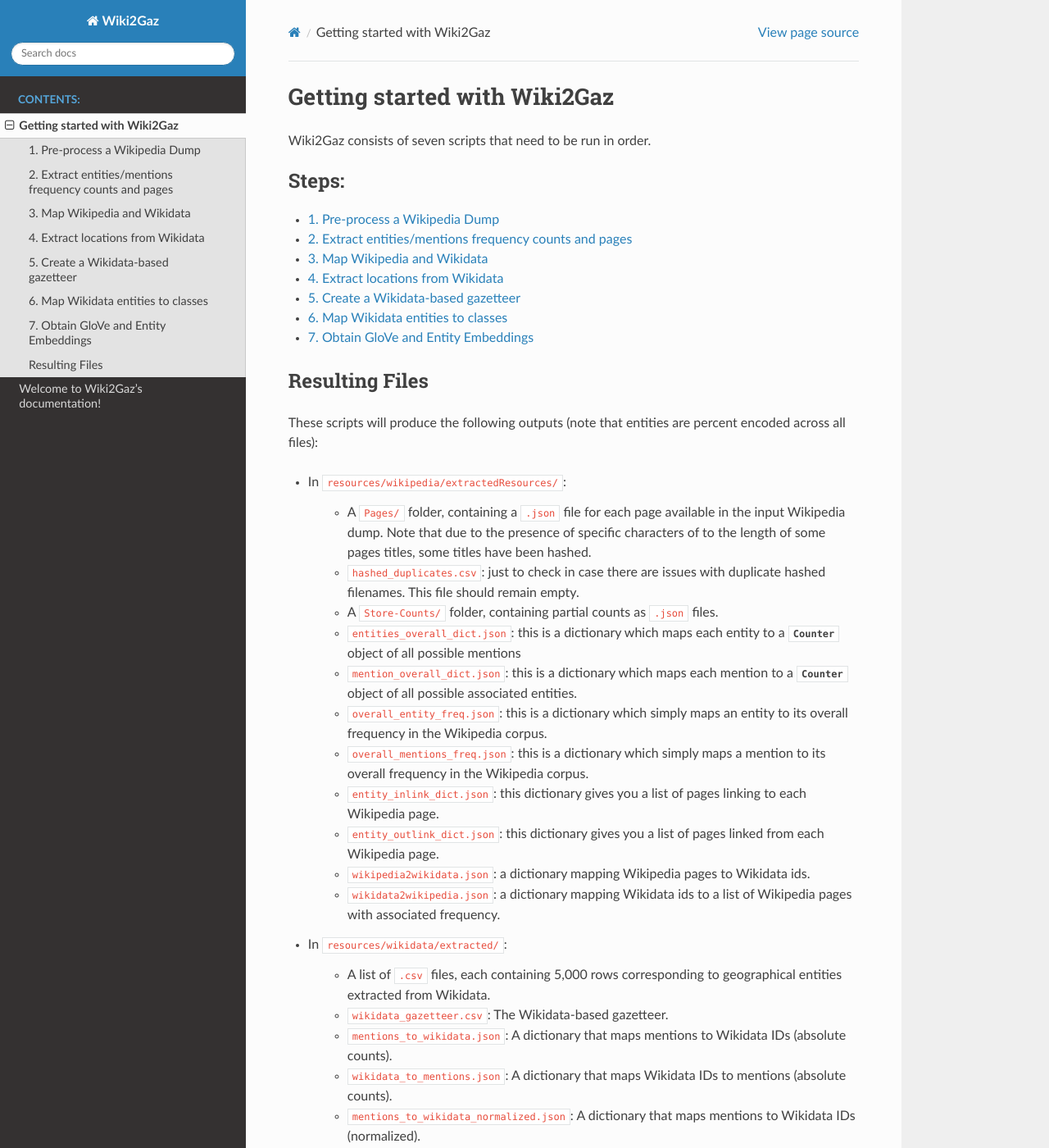
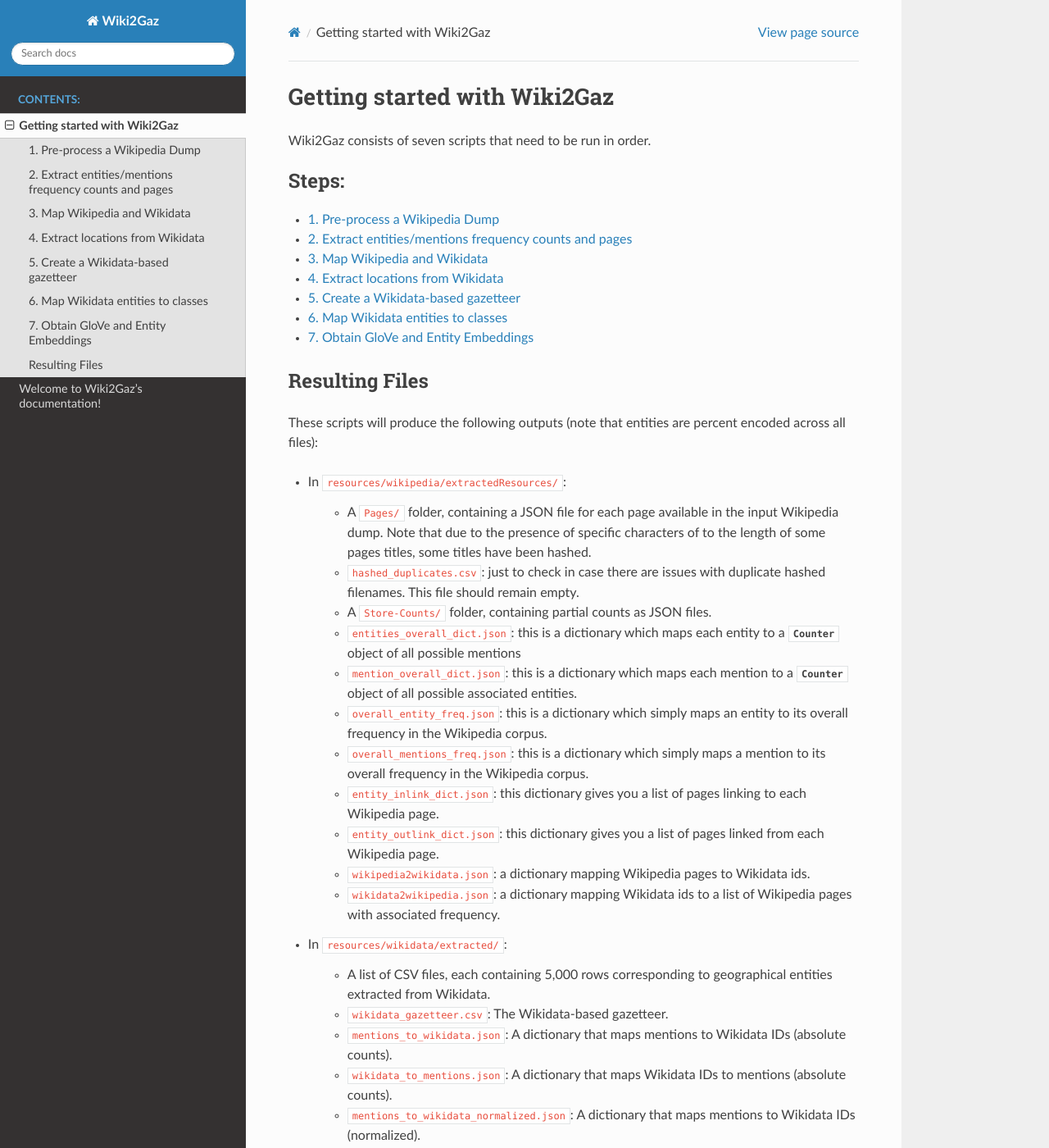
Before and after one commit to Living-with-machines/wiki2gaz, a Sphinx documentation site: the page built from docs/source/getting-started/index.rst, in a window 1280 px wide and 1400 px high. Shown: the whole window at 82% size. Built offline with Sphinx 7.4.7 and the Read the Docs theme 2.0.0, drawn with Linux system fonts in a browser that asks for light colours.

```diff
--- a/docs/source/getting-started/2-extract-entities-mentions-frequency-counts-pages.rst
+++ b/docs/source/getting-started/2-extract-entities-mentions-frequency-counts-pages.rst
@@ -25,7 +25,7 @@ The script performs the following tasks:
 
 * **Divides statistics in the n-folders** constituting the output of the
   WikiExtractor and will be saved in the ``resources/wikipedia/
-  extractedResources/Store-Counts/`` folder as ``.json`` files.
+  extractedResources/Store-Counts/`` folder as JSON files.
 
 * **Counts the frequency of entities and mentions**: The script analyzes the
   processed Wikipedia data and calculates the frequency of entities and
@@ -81,8 +81,8 @@ relevant data.
 
 Step 4: Aggregate all entity and mention counts
 -----------------------------------------------
-Finally, you can aggregate all entity and mention counts in single ``.json``
-file and save them in the ``extractedResources/`` folder by running:
+Finally, you can aggregate all entity and mention counts in single JSON file
+and save them in the ``extractedResources/`` folder by running:
 
 .. code-block:: bash
 
--- a/docs/source/getting-started/index.rst
+++ b/docs/source/getting-started/index.rst
@@ -21,13 +21,13 @@ percent encoded across all files):
 
 - In ``resources/wikipedia/extractedResources/``:
 
-    - A ``Pages/`` folder, containing a ``.json`` file for each page available
+    - A ``Pages/`` folder, containing a JSON file for each page available
       in the input Wikipedia dump. Note that due to the presence of specific
       characters of to the length of some pages titles, some titles have been
       hashed.
     - ``hashed_duplicates.csv``: just to check in case there are issues with
       duplicate hashed filenames. This file should remain empty.
-    - A ``Store-Counts/`` folder, containing partial counts as ``.json`` files.
+    - A ``Store-Counts/`` folder, containing partial counts as JSON files.
     - ``entities_overall_dict.json``: this is a dictionary which maps each
       entity to a :py:class:`~collections.Counter` object of all possible
       mentions
@@ -49,7 +49,7 @@ percent encoded across all files):
 
 - In ``resources/wikidata/extracted/``:
 
-    - A list of ``.csv`` files, each containing 5,000 rows corresponding to
+    - A list of CSV files, each containing 5,000 rows corresponding to
       geographical entities extracted from Wikidata.
     - ``wikidata_gazetteer.csv``: The Wikidata-based gazetteer.
     - ``mentions_to_wikidata.json``: A dictionary that maps mentions to
```
